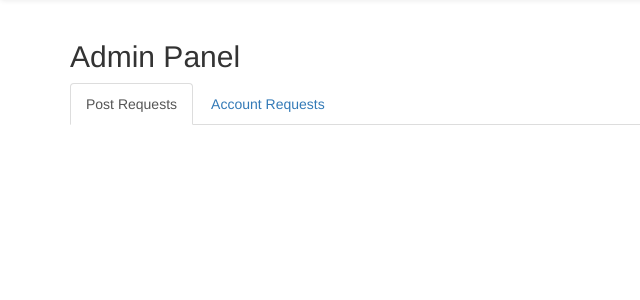
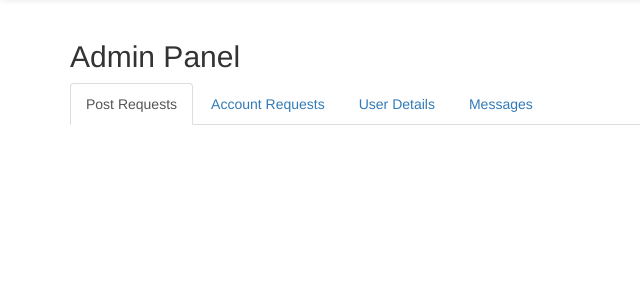
Before and after one commit to nits112/nitsblog, a PHP site: page /users/admin.php in a window 1280 px wide. Shown: the part 82-382 px from the top of the page, without its empty margins (0-640 px from the left). Run offline with PHP 8.4, Linux system fonts and the light colour scheme; a user stored in the database is signed in; data comes from the database, SQL or seed files in the repository; data that the repository does not hold is empty; some libraries are stand-ins or nearby versions.

Commit message:
admin console fixing

```diff
--- a/users/admin.php
+++ b/users/admin.php
@@ -17,13 +17,15 @@ else {
 
 
 <body>
-
+ <script src="https://ajax.googleapis.com/ajax/libs/jquery/1.11.3/jquery.min.js"></script>
+  <script src="http://maxcdn.bootstrapcdn.com/bootstrap/3.3.5/js/bootstrap.min.js"></script>
 <div class="container">
   <h2>Admin Panel</h2>
   <ul class="nav nav-tabs">
     <li class="active"><a data-toggle="tab" href="#posts">Post Requests</a></li>
     <li><a data-toggle="tab" href="#acc">Account Requests</a></li>
-
+    <li><a data-toggle="tab" href="#user">User Details</a></li>
+		<li><a data-toggle="tab" href="#messages">Messages</a></li>
   </ul>
 
   <div class="tab-content">
@@ -43,7 +45,21 @@ else {
 			</p>
     </div>
 
+    <div id="user" class="tab-pane fade">
+      <p>
+				<?php
+				   include("userlist.php");
+				?>
+			</p>
+    </div>
 
+		<div id="messages" class="tab-pane fade">
+			<p>
+				<?php
+					 include("../include/messages.php");
+				?>
+			</p>
+		</div>
 
   </div>
 </div>
```
